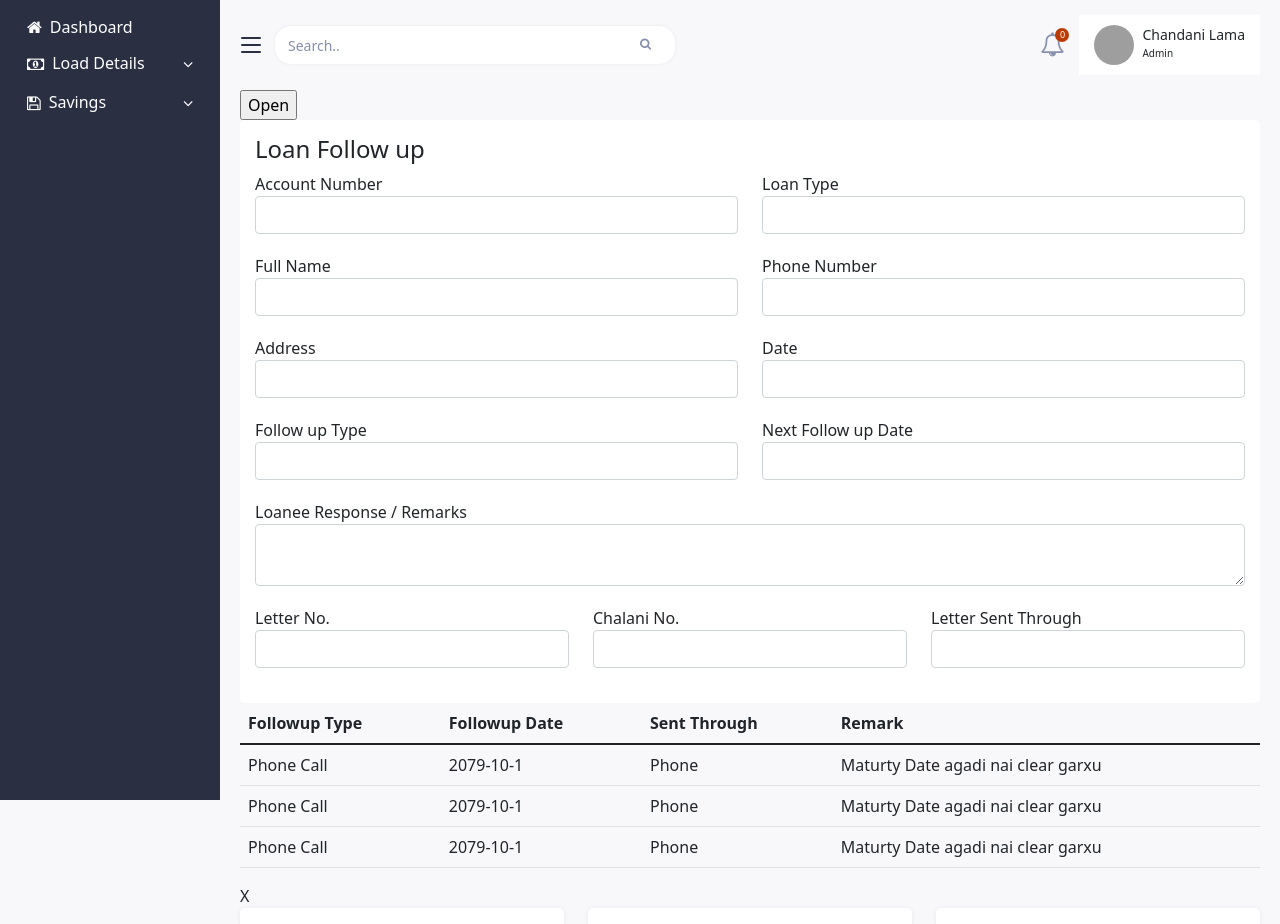
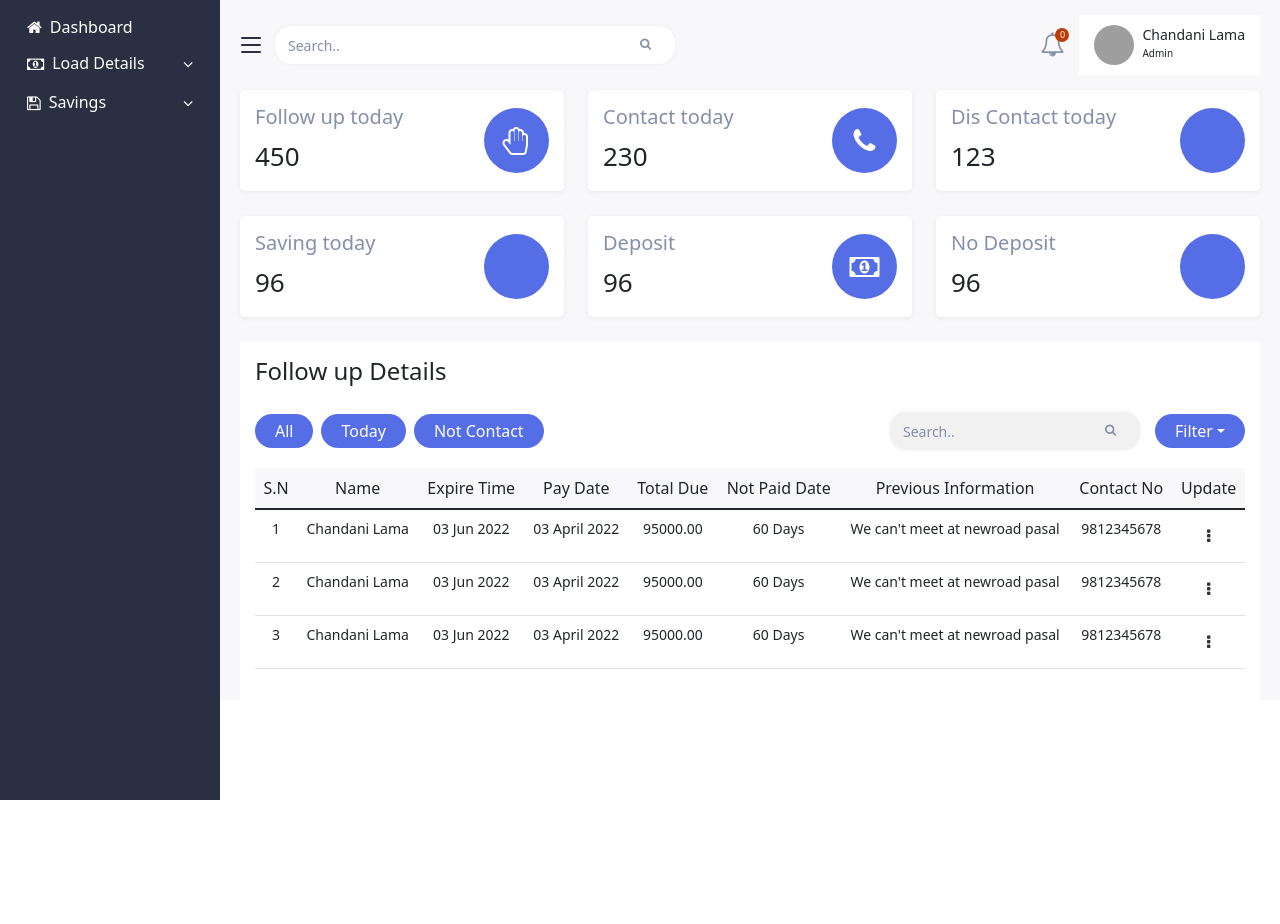
Before and after one commit to Chandanil/dashboard, a React (Create React App) app: page / in a window 1280 px wide. Shown: the top 924 px of the page. After the commit the page ends 800 px from the top, so only its background shows below. Built offline with nearby package versions, Linux system fonts and the light colour scheme; grey boxes are pictures that could not be loaded; some icons are missing.

Commit message:
popup foxed

```diff
--- a/src/App.js
+++ b/src/App.js
@@ -31,7 +31,6 @@ const App = () => {
 
           <section className="wrapper-content">
             <Header sideBarToggle={sideBarToggle} showSidebar={showSidebar} />
-            <Popup />
             <Routes>
               <Route path="/" element={<Home />} />
               <Route path="/add-item" element={<Form />} />
--- a/src/Components/Maincard/Table/Table.jsx
+++ b/src/Components/Maincard/Table/Table.jsx
@@ -2,8 +2,10 @@ import Dropdown from "react-bootstrap/Dropdown";
 import { Btn } from "../../Button/Btn";
 import "./Table.scss";
 import { Link } from "react-router-dom";
+import { useState } from "react";
+import { Popup } from "../../Popup/Popup";
+import { LoanFollowForm } from "../../Form/LoanFollowForm";
 
-export const Table = () => {
 const data = [
   {
     name: "Chandani Lama",
@@ -33,6 +35,17 @@ export const Table = () => {
     contactno: "9812345678",
   },
 ];
+
+export const Table = () => {
+  const [visible, setVisible] = useState(false);
+
+  const openModal = () => {
+    setVisible(true);
+  };
+  const closeModal = () => {
+    setVisible(false);
+  };
+
   return (
     <>
       <div className="cl-table">
@@ -103,15 +116,27 @@ export const Table = () => {
 
                       <Dropdown.Menu>
                         <Dropdown.Item>
-                          <Link to="/loan-follow-up">
+                          <div
+                            onClick={() => {
+                              openModal();
+                            }}
+                          >
                             <i className="fa fa-edit"></i>Edit
-                          </Link>
+                          </div>
                         </Dropdown.Item>
                         <Dropdown.Item href="#/action-2">
                           <i className="fa fa-eye"></i> View
                         </Dropdown.Item>
                       </Dropdown.Menu>
                     </Dropdown>
+
+                    {visible && (
+                      <Popup
+                        visible={visible}
+                        closeModal={closeModal}
+                        renderComponent={<LoanFollowForm />}
+                      />
+                    )}
                   </td>
                 </tr>
               );
--- a/src/Components/Popup/Popup.jsx
+++ b/src/Components/Popup/Popup.jsx
@@ -1,31 +1,21 @@
-import { useState } from "react";
 import "./Popup.scss";
 import Modal from "react-awesome-modal";
-import { LoanFollowForm } from "../Form/LoanFollowForm";
 
-export const Popup = () => {
-  const [visible, setVisible] = useState(false);
-
-  const openModal = () => {
-    setVisible(true);
-  };
-  const closeModal = () => {
-    setVisible(false);
-  };
-
+export const Popup = (props) => {
   return (
     <div className="popup">
-      <input type="button" value="Open" onClick={() => openModal()} />
       <Modal
-        visible={visible}
+        visible={props.visible}
         width="400"
         height="300"
         effect="fadeInUp"
-        onClickAway={() => closeModal()}
+        onClickAway={() => props.closeModal()}
       >
         <div>
-          <LoanFollowForm />
-          <span onClick={() => closeModal()}>X</span>
+          {/* to close popup */}
+          <span onClick={() => props.closeModal()}>X</span>
+          {/* component to be render */}
+          {props.renderComponent}
         </div>
       </Modal>
     </div>
```
Lines whose indentation alone changed are shown as unchanged.
